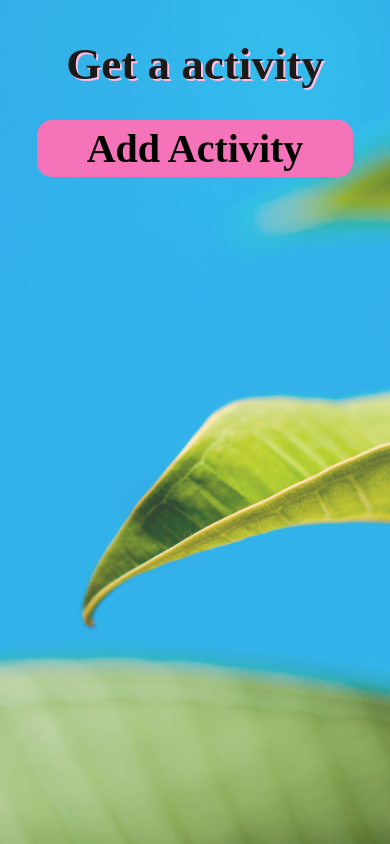
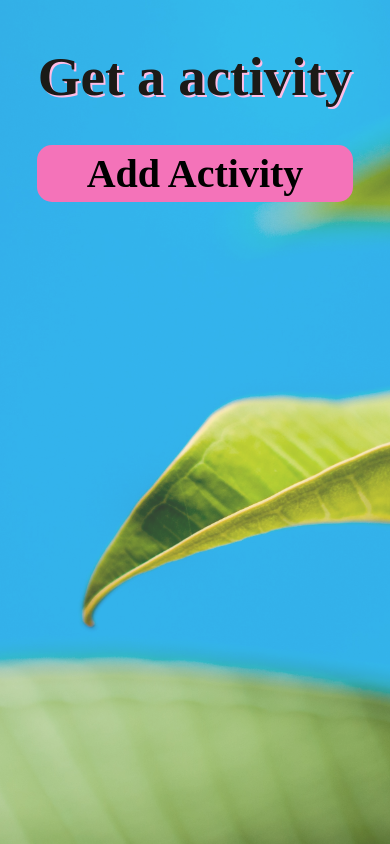
Before and after one commit to tamara-danilova2105/GetActivity, a React (Create React App) app: page / in a window 390 px wide. Built offline with nearby package versions, Linux system fonts and the light colour scheme; a web font is replaced by a local one.

Commit message:
your message

```diff
--- a/src/App.css
+++ b/src/App.css
@@ -93,7 +93,7 @@ p {
 
 @media all and (max-width: 500px) {
   h1, h2 {
-    font-size: 45px;
+    font-size: 55px;
   }
 
   p,  button {
```
